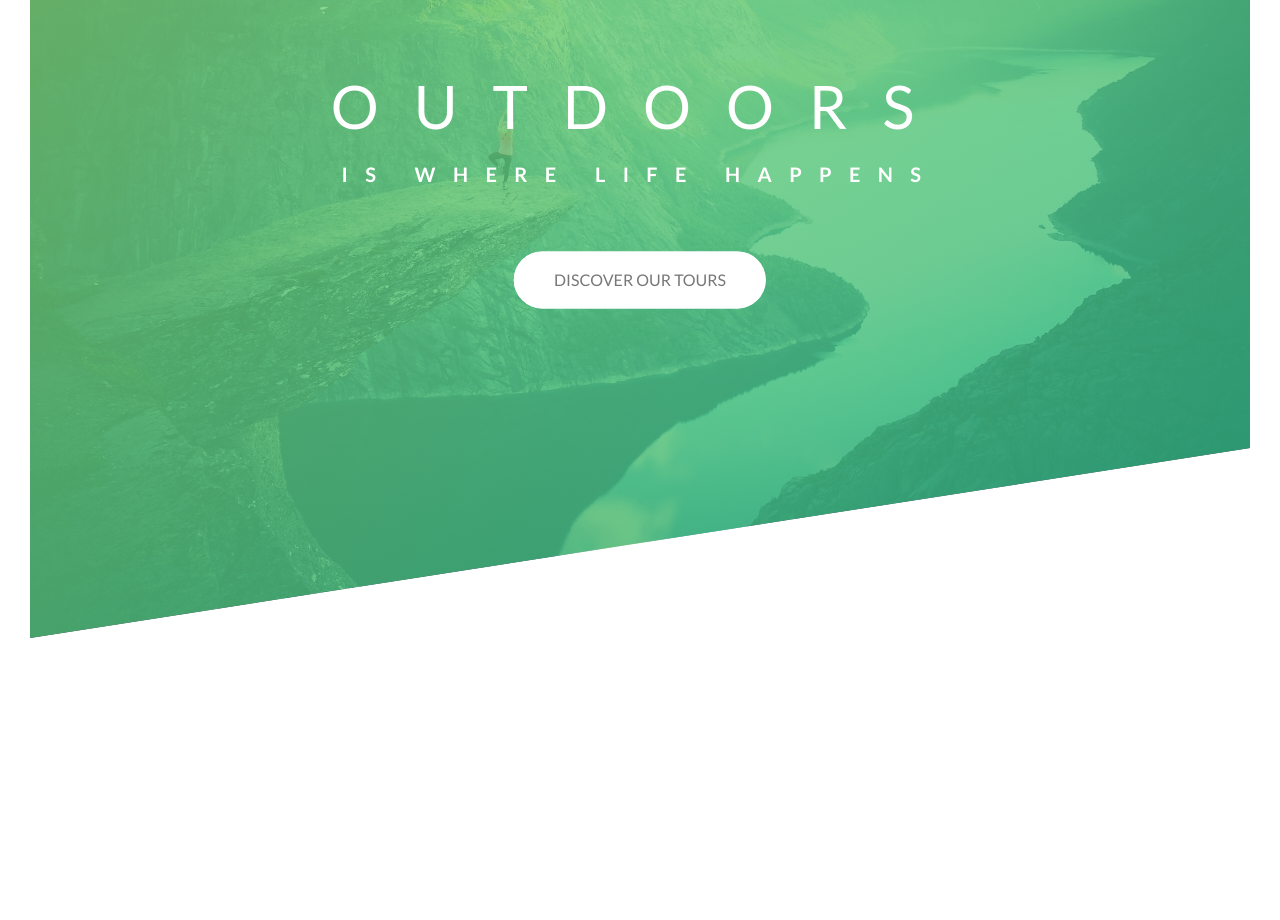
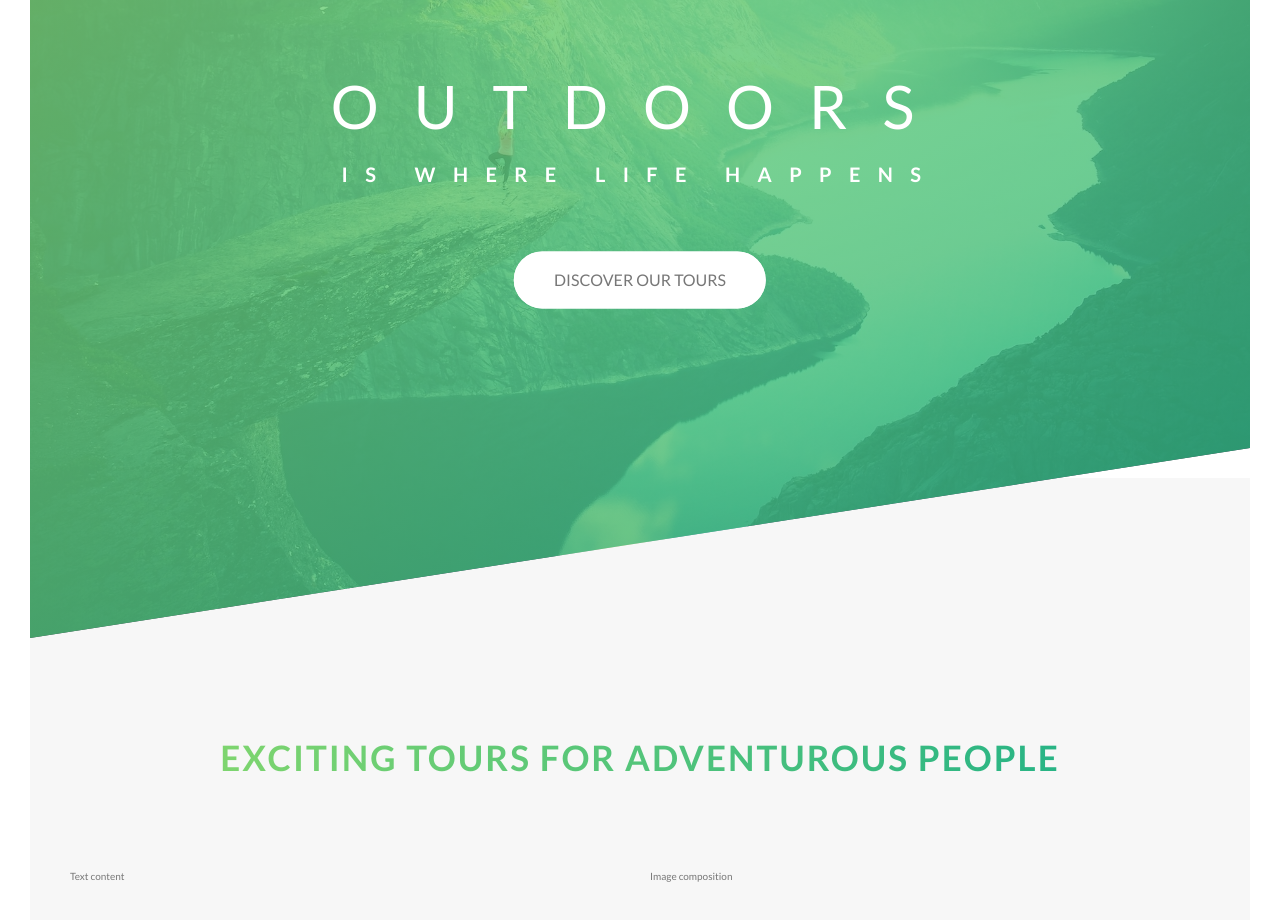
Before and after one commit to mariamariae/natours_project, a website: page index.html in a window 1280 px wide. Shown: the part 152-1072 px from the top of the page. Before the commit the page ends 820 px from the top, so only its background shows below. Drawn offline with Linux system fonts and the light colour scheme.

Commit message:
new section

```diff
--- a/index.html
+++ b/index.html
@@ -33,6 +33,26 @@
             <a href="#" class="btn btn--white btn--animated">Discover our tours</a>
         </div>
     </header>
+
+    <main>
+        <section class="section-about">
+            <div class="u-center-text u-margin-bottom-8">
+                <h2 class="heading-secondary">
+                    Exciting tours for adventurous people
+                </h2>
+            </div>
+
+            <div class="row">
+                <div class="col-1-of-2">
+                    Text content
+                </div>
+                <div class="col-1-of-2">
+                    Image composition
+                </div>
+            </div>
+
+        </section>
+    </main>
 
     <!--
     <section class="grid-test">
--- a/sass/abstracts/_variables.scss
+++ b/sass/abstracts/_variables.scss
@@ -2,6 +2,7 @@
 $color-primary:#55c57a;
 $color-primary-light:#7ed56f;
 $color-primary-dark:#28b485;
+$color-grey-ligth-1:#f7f7f7;
 $color-grey-dark: #777;
 $color-white:#fff;
 $color-black: #000;
--- a/sass/base/_typography.scss
+++ b/sass/base/_typography.scss
@@ -33,3 +33,20 @@ body {
         animation: moveInRight 1s ease-out;
     }
 }
+
+.heading-secondary {
+    font-size: 3.5rem;
+    text-transform: uppercase;
+    font-weight: 700;
+    display: inline-block;
+    background-image: linear-gradient(to right, $color-primary-light, $color-primary-dark);
+    background-clip: text;
+    -webkit-background-clip: text;
+    color: transparent;
+    letter-spacing: .2rem;
+    transition: all .2s;
+    &:hover {
+        transform: skewY(2deg) skewX(15deg);
+        text-shadow: .5rem 1rem 2rem rgba($color-black, .2);
+    }
+}
--- a/sass/base/_utilities.scss
+++ b/sass/base/_utilities.scss
@@ -0,0 +1,7 @@
+.u-center-text {
+    text-align: center;
+}
+
+.u-margin-bottom-8 {
+    margin-bottom: 8rem;
+}
--- /dev/null
+++ b/sass/pages/_home.scss
@@ -0,0 +1,5 @@
+.section-about {
+    background-color: $color-grey-ligth-1;
+    padding: 25rem 0;
+    margin-top: -20vh;
+}
```
Also changed, not shown: css/style.css.
